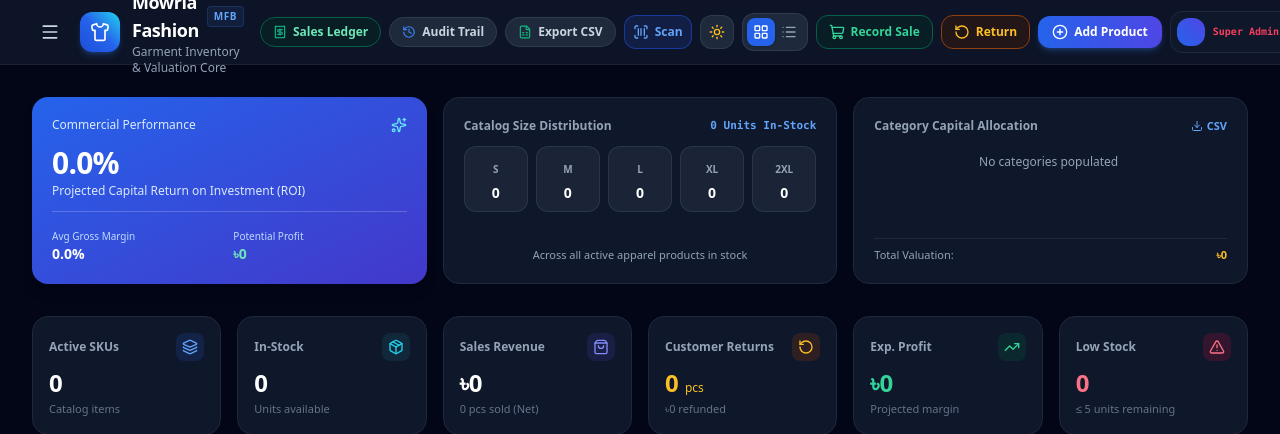
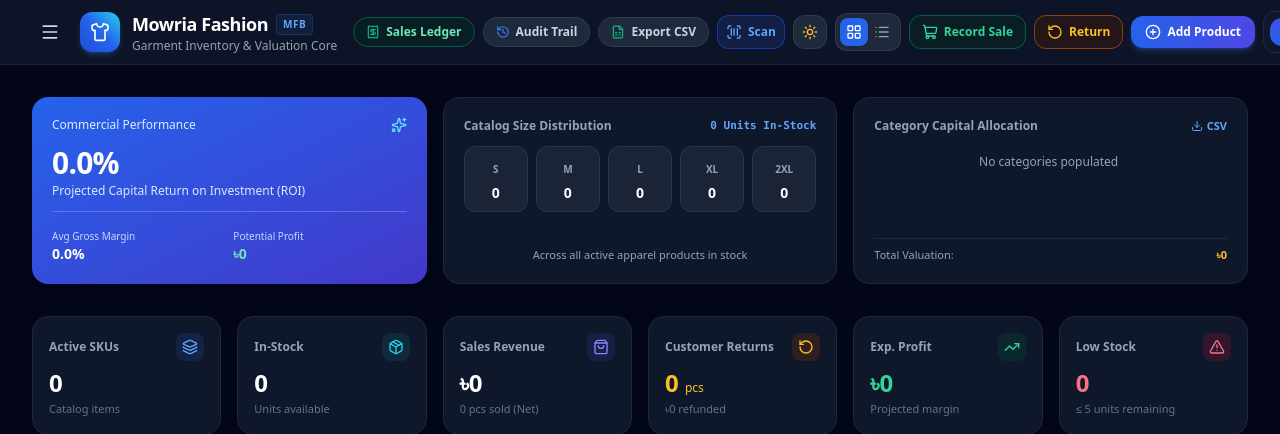
Before and after one commit to Samiul1902/mowria_fashion_inventory, a Django app: page / in a window 1280 px wide; the page is wider, and only the part inside the window is pictured. Shown: the top 434 px of that part. Run offline with Django 5.2, Linux system fonts and the light colour scheme; the visitor is signed in with stand-in values (Sample User, id 1); data that the repository does not hold is empty; some libraries are stand-ins or nearby versions.

Commit message:
Fix header brand title wrapping with whitespace-nowrap and shrink-0

```diff
--- a/inventory/templates/inventory/dashboard.html
+++ b/inventory/templates/inventory/dashboard.html
@@ -48,21 +48,21 @@
         <div class="max-w-7xl mx-auto px-3 sm:px-6 lg:px-8 h-16 flex items-center justify-between gap-2 sm:gap-4">
 
             <!-- Brand & Sidebar Menu Drawer Toggle -->
-            <div class="flex items-center space-x-2 sm:space-x-3">
+            <div class="flex items-center space-x-2 sm:space-x-3 shrink-0">
                 <!-- Navigation Drawer Toggle Button (Desktop & Mobile) -->
-                <button @click="showMobileSidebar = true" class="p-2 rounded-xl text-slate-600 dark:text-slate-300 hover:bg-slate-100 dark:hover:bg-slate-800 transition" title="Open Navigation Menu">
+                <button @click="showMobileSidebar = true" class="p-2 rounded-xl text-slate-600 dark:text-slate-300 hover:bg-slate-100 dark:hover:bg-slate-800 transition shrink-0" title="Open Navigation Menu">
                     <i data-lucide="menu" class="w-5 h-5"></i>
                 </button>
 
                 <div class="w-9 h-9 sm:w-10 sm:h-10 rounded-xl bg-gradient-to-tr from-blue-700 via-blue-600 to-cyan-400 flex items-center justify-center shadow-md shadow-blue-500/25 shrink-0">
                     <i data-lucide="shirt" class="w-5 h-5 text-white"></i>
                 </div>
-                <div>
+                <div class="shrink-0">
                     <div class="flex items-center gap-1.5 sm:gap-2">
-                        <h1 class="text-base sm:text-lg font-bold tracking-tight text-slate-900 dark:text-white">Mowria Fashion</h1>
-                        <span class="text-[10px] uppercase font-bold tracking-wider px-1.5 py-0.5 rounded bg-blue-500/10 text-blue-600 dark:text-blue-400 border border-blue-500/20">MFB</span>
-                    </div>
-                    <p class="hidden sm:block text-xs text-slate-500 dark:text-slate-400">Garment Inventory & Valuation Core</p>
+                        <h1 class="text-base sm:text-lg font-bold tracking-tight text-slate-900 dark:text-white whitespace-nowrap">Mowria Fashion</h1>
+                        <span class="text-[10px] uppercase font-bold tracking-wider px-1.5 py-0.5 rounded bg-blue-500/10 text-blue-600 dark:text-blue-400 border border-blue-500/20 shrink-0">MFB</span>
+                    </div>
+                    <p class="hidden sm:block text-xs text-slate-500 dark:text-slate-400 whitespace-nowrap">Garment Inventory & Valuation Core</p>
                 </div>
             </div>
 
```
